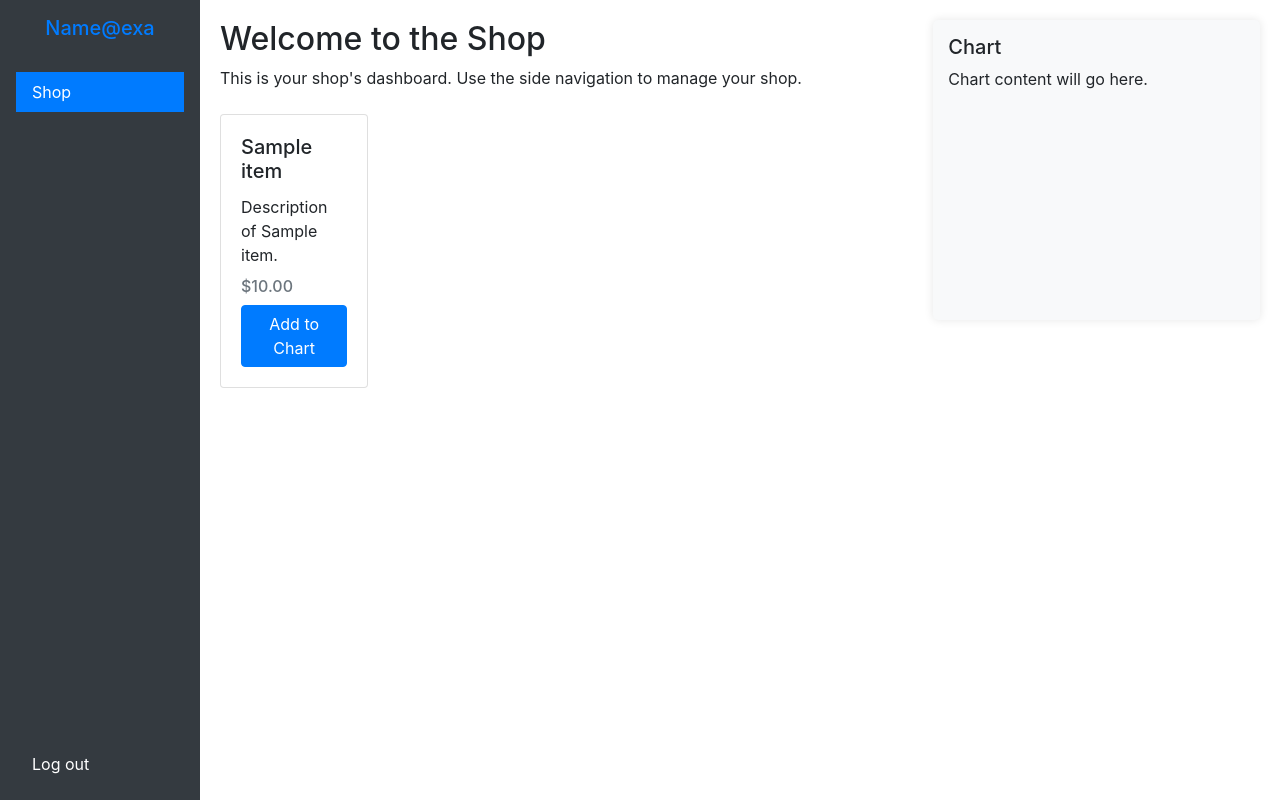
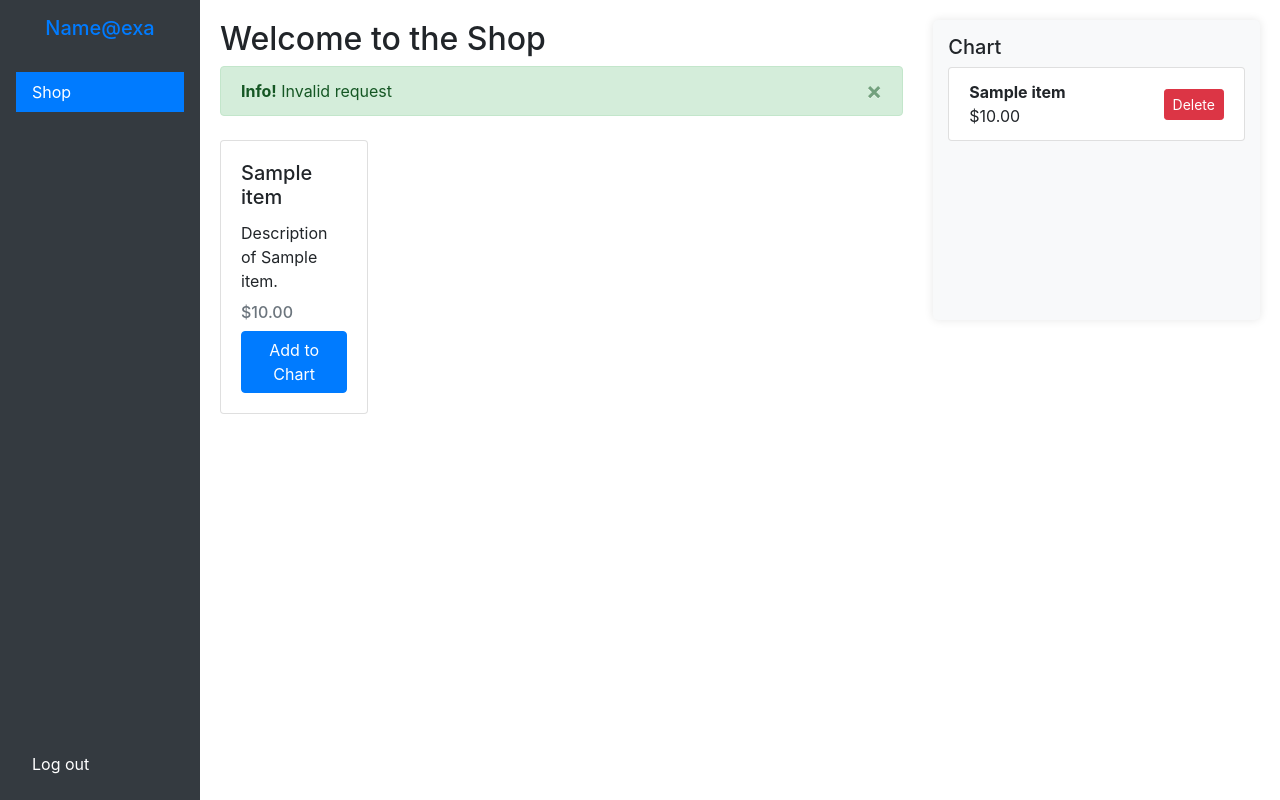
Before and after one commit to andrewfirmansap/marketplace-mvp, a PHP site: the page made by shop.php in a window 1280 px wide. Run offline with PHP 8.4, Linux system fonts and the light colour scheme; the visitor is signed in with stand-in values (Sample User, id 1); tables that the repository leaves empty or names only in its code hold one stand-in row (values such as "Sample post"); some libraries are stand-ins or nearby versions.

Commit message:
feat(MVP)

```diff
--- a/Dashboard/Chart/ChartContent.php
+++ b/Dashboard/Chart/ChartContent.php
@@ -1,5 +1,45 @@
+<?php
+// session_start();
+
+
+// Ensure the user is logged in
+if (!isset($_SESSION['user_id'])) {
+    die("User not logged in.");
+}
+
+$user_id = intval($_SESSION['user_id']);
+
+include "Database.php";
+$sql = "SELECT user_chart.id, items.name, items.price
+        FROM user_chart
+        JOIN items ON user_chart.item_id = items.id
+        WHERE user_chart.user_id = ?";
+$stmt = $conn->prepare($sql);
+$stmt->bind_param("i", $user_id);
+$stmt->execute();
+$result = $stmt->get_result();
+
+?>
 <div class="chart-container">
     <h5>Chart</h5>
-    <!-- Placeholder for chart -->
-    <p>Chart content will go here.</p>
+    <div class="item-list">
+        <?php if ($result->num_rows > 0): ?>
+            <ul class="list-group">
+                <?php while ($row = $result->fetch_assoc()): ?>
+                    <li class="list-group-item d-flex justify-content-between align-items-center">
+                        <div>
+                            <strong><?php echo htmlspecialchars($row['name']); ?></strong><br>
+                            <span>$<?php echo htmlspecialchars(number_format($row['price'], 2)); ?></span>
+                        </div>
+                        <form action="delete_from_chart.php" method="POST">
+                            <input type="hidden" name="chart_id" value="<?php echo htmlspecialchars($row['id']); ?>">
+                            <button type="submit" class="btn btn-danger btn-sm">Delete</button>
+                        </form>
+                    </li>
+                <?php endwhile; ?>
+            </ul>
+        <?php else: ?>
+            <p>No items in your chart.</p>
+        <?php endif; ?>
+    </div>
 </div>
--- a/Dashboard/Shop/PageContent.php
+++ b/Dashboard/Shop/PageContent.php
@@ -1,6 +1,6 @@
 <?php
 include "Database.php";
-
+$message = isset($_GET['message']) ? $_GET['message'] : '';
 
 $sql = "SELECT id, name, price FROM items";
 $result = $conn->query($sql);
@@ -9,17 +9,38 @@ $result = $conn->query($sql);
 ?>
 
 <h2>Welcome to the Shop</h2>
-<p>This is your shop's dashboard. Use the side navigation to manage your shop.</p>
+<?php
+if ($message != "") {
+?>
+    <div class="row">
+        <div class="col-md-12">
+            <div class="alert alert-success alert-dismissible fade show" role="alert">
+                <strong>Info!</strong>  <?php echo htmlspecialchars($message); ?>
+                <button type="button" class="close" data-dismiss="alert" aria-label="Close">
+                    <span aria-hidden="true">&times;</span>
+                </button>
+            </div>
+        </div>
+    </div>
+<?php
+}
+?>
 <div class="row">
+
     <?php if ($result->num_rows > 0): ?>
         <?php while ($row = $result->fetch_assoc()): ?>
             <div class="col-md-3 mt-2">
                 <div class="card">
+
+
                     <div class="card-body">
                         <h5 class="card-title"><?php echo htmlspecialchars($row['name']); ?></h5>
                         <p class="card-text">Description of <?php echo htmlspecialchars($row['name']); ?>.</p>
                         <h6 class="card-subtitle mb-2 text-muted">$<?php echo htmlspecialchars(number_format($row['price'], 2)); ?></h6>
-                        <a href="#" class="btn btn-primary">Add to Chart</a>
+                        <form action="add_to_chart.php" method="POST">
+                            <input type="hidden" name="item_id" value="<?php echo htmlspecialchars($row['id']); ?>">
+                            <button type="submit" class="btn btn-primary">Add to Chart</button>
+                        </form>
                     </div>
                 </div>
             </div>
--- a/Seeder.php
+++ b/Seeder.php
@@ -7,7 +7,7 @@ function hashPassword($password) {
 }
 
 // User data
-$email = "andrewfirmansap@gmail.com";
+$email = "userandrew@gmail.com";
 $plainPassword = "123456";
 $hashedPassword = hashPassword($plainPassword);
 
--- a/login.php
+++ b/login.php
@@ -41,7 +41,8 @@ if (isset($_SESSION['user_id']) && isset($_SESSION['email'])) {
                         </form>
                     </div>
                     <div class="card-footer text-center">
-                        <small style="color:black; weight:bold;">email:andrewfirmansap@gmail | pass:123456</small><br>
+                        <small style="color:black;">email:andrewfirmansap@gmail.com | pass:123456</small><br>
+                        <small style="color:black;">email:userandrew@gmail.com | pass:123456</small><br>
                         <?php
                         if (isset($_SESSION['login_error'])) {
                             echo '<small style="color:red;">' . $_SESSION["login_error"] . '</small><br>';
```
Also changed, not shown: add_to_chart.php (added, +27 -0 lines), delete_from_chart.php (added, +32 -0 lines).
